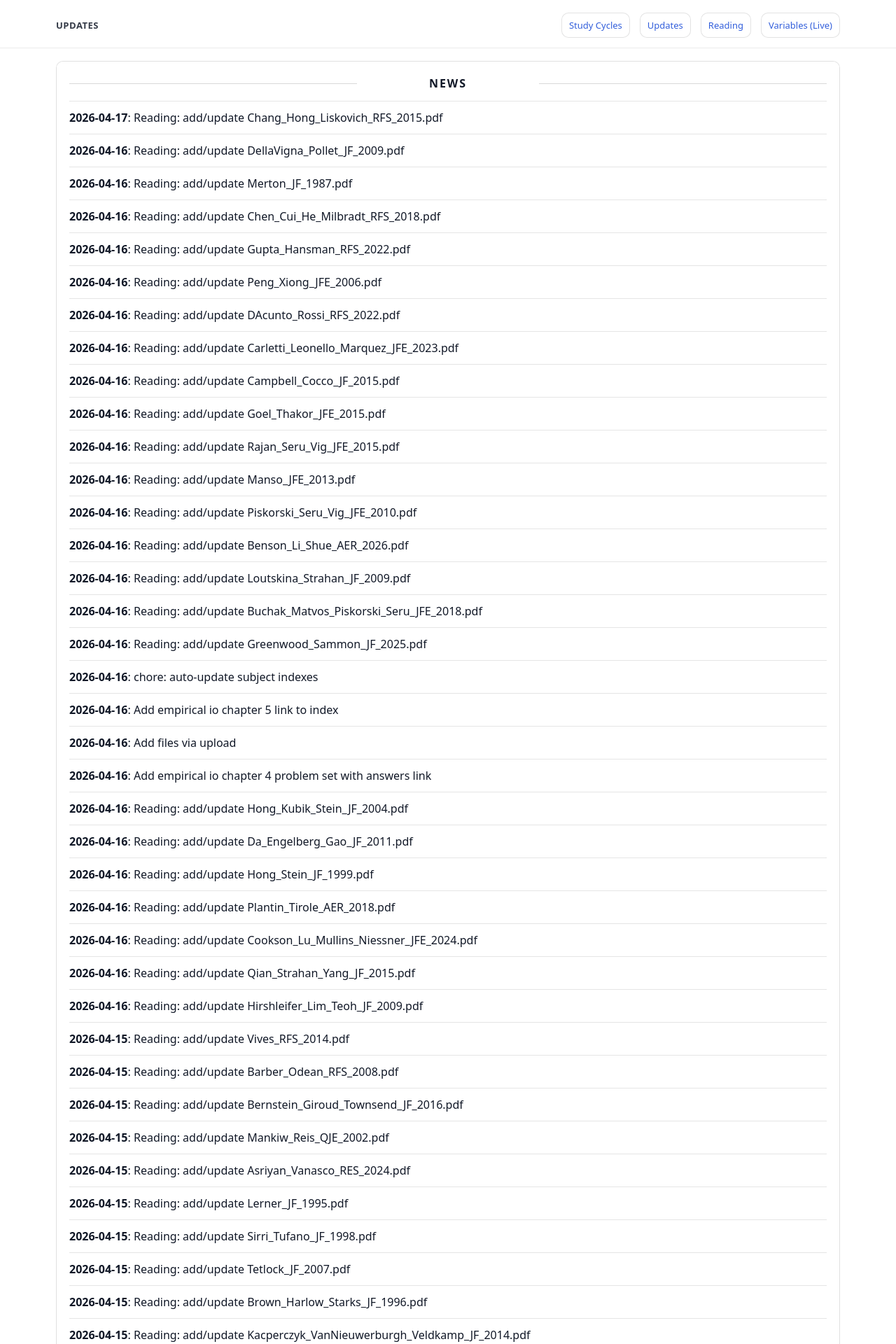
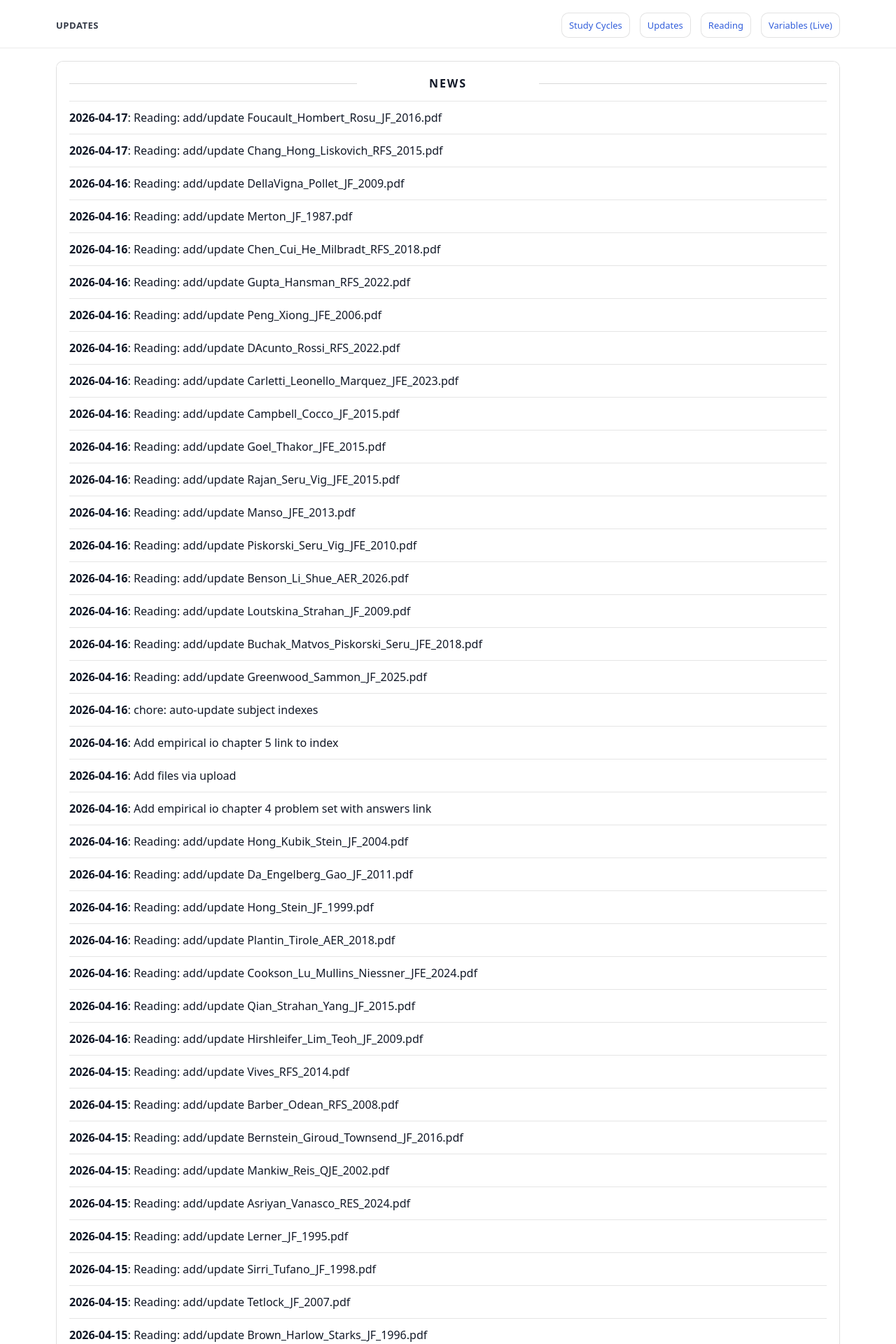
Before and after one commit to yaxinzn/study-archive, a Jekyll site: the page built from updates/index.md, in a window 1280 px wide. Shown: the top 1920 px of the page at 70% size. Built offline with Jekyll 4.4.1, drawn with Linux system fonts in a browser that asks for light colours; some of the changed text lies outside the part shown.

Commit message:
chore: update NEWS feed

```diff
--- a/_data/news.yml
+++ b/_data/news.yml
@@ -1,4 +1,7 @@
 # Auto-generated update history (sorted newest -> oldest). Do not edit manually.
+- ts: "1776370037"
+  date: "2026-04-17"
+  title: "Reading: add/update Foucault_Hombert_Rosu_JF_2016.pdf"
 - ts: "1776369535"
   date: "2026-04-17"
   title: "Reading: add/update Chang_Hong_Liskovich_RFS_2015.pdf"
```
